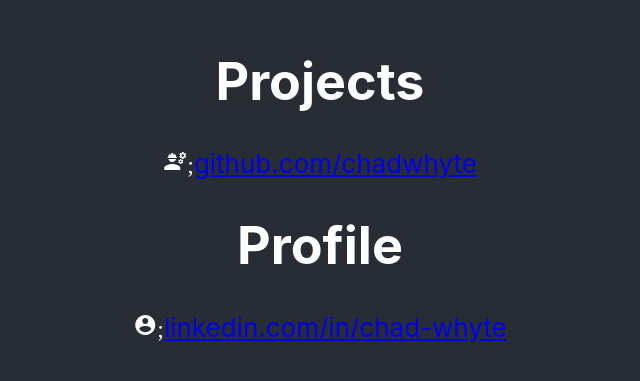
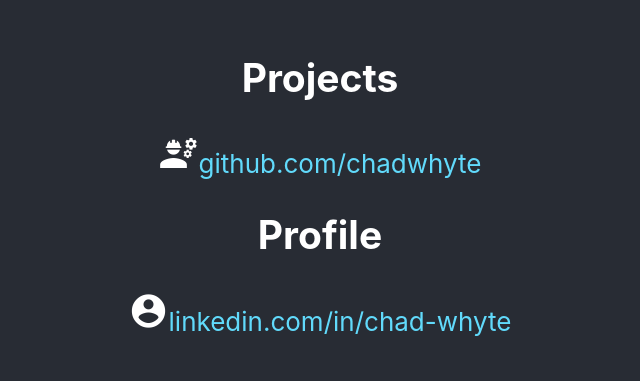
Before and after one commit to chadwhyte/mysite, a React (Create React App) app: page / in a window 1280 px wide. Shown: the part 221-602 px from the top of the page, without its empty margins (320-960 px from the left). Built offline with nearby package versions, Linux system fonts and the light colour scheme.

Commit message:
Update card styling

```diff
--- a/src/components/card/card.css
+++ b/src/components/card/card.css
@@ -0,0 +1,20 @@
+.card-container {
+  display: flex;
+  flex-direction: column;
+  justify-content: center;
+  align-items: center;
+}
+
+.card-details {
+  flex-direction: row;
+}
+
+.card-logo {
+  color: white;
+  font-size: 40px;
+}
+
+.card-link {
+  text-decoration: none;
+  color: #61dafb;
+}
--- a/src/components/card/card.tsx
+++ b/src/components/card/card.tsx
@@ -4,15 +4,17 @@ import { ICard } from './card.interface';
 function Card(card : ICard) {
     return (
         <div className="card-container">
-            <h1>
+            <h2>
                 {card.title}
-            </h1>
-            <span className="material-icons card-logo">
-                {card.icon};
-            </span>
-            <a className="card-link" href={card.link} target="_blank">
-                {card.text}
-            </a>
+            </h2>
+            <div className="card-details">
+                <span className="material-icons card-logo">
+                    {card.icon}
+                </span>
+                <a className="card-link" href={card.link} target="_blank">
+                    {card.text}
+                </a>
+            </div>
         </div>
     );
 }
```
Also changed, not shown: 1 other file (tests, documents, lock files or other folders).
